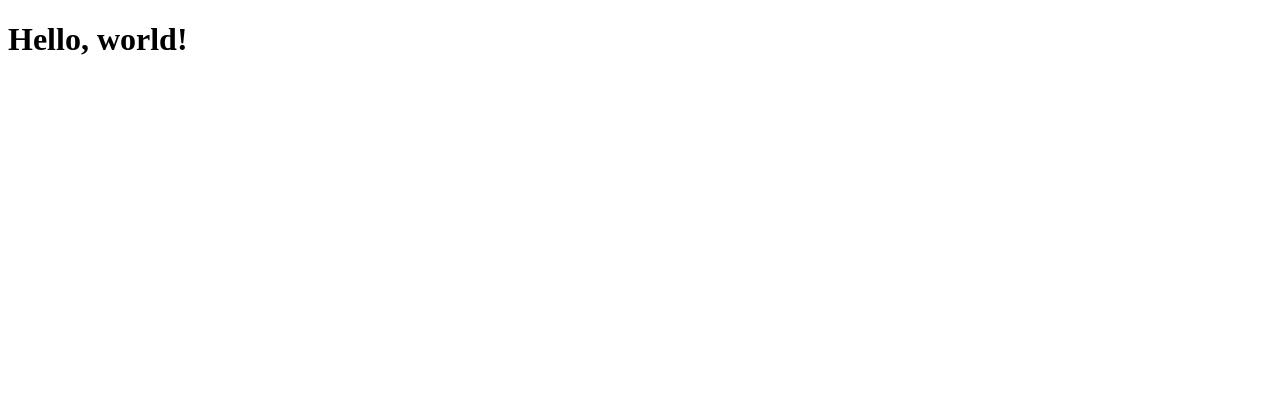
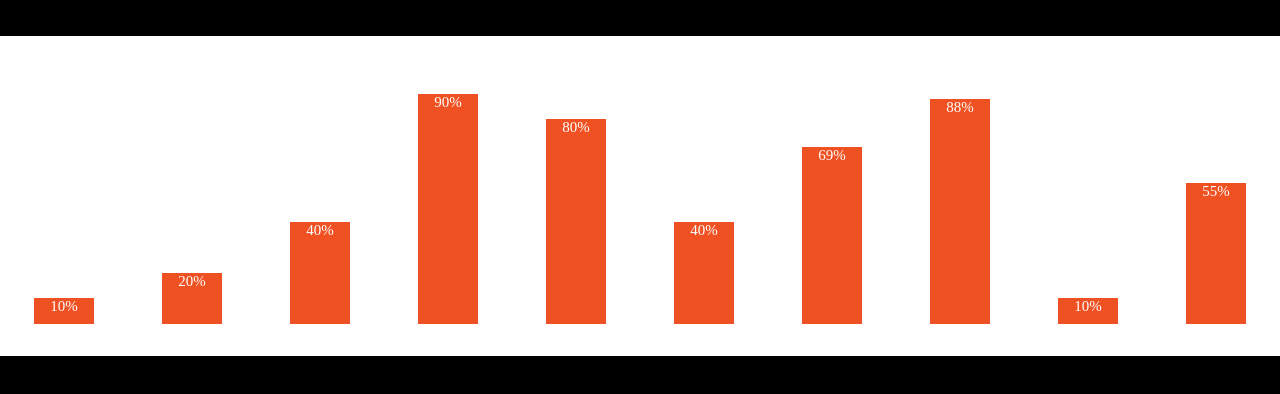
Before and after one commit to yenlt183861/FE-Web, a plain HTML site: page index.html in a window 1280 px wide. Drawn offline with nearby package versions, Linux system fonts and the light colour scheme.

Commit message:
note css

```diff
--- a/index.html
+++ b/index.html
@@ -1,36 +1,25 @@
-<!-- <!DOCTYPE html>
+<!DOCTYPE html>
 <html lang="en">
   <head>
     <meta charset="UTF-8" />
     <meta name="viewport" content="width=device-width, initial-scale=1.0" />
     <title>Document</title>
-
     <script src="main.js"></script>
-  </head>
-  <body></body>
-</html> -->
-
-<!DOCTYPE html>
-<html>
-  <head>
-    <meta charset="UTF-8" />
-    <title>Hello World</title>
-    <script src="https://unpkg.com/react@18/umd/react.development.js"></script>
-    <script src="https://unpkg.com/react-dom@18/umd/react-dom.development.js"></script>
-
-    <!-- Don't use this in production: -->
-    <script src="https://unpkg.com/@babel/standalone/babel.min.js"></script>
+    <link rel="stylesheet" href="note/style.css" />
   </head>
   <body>
-    <div id="root"></div>
-    <script type="text/babel">
-      function MyApp() {
-        return <h1>Hello, world!</h1>;
-      }
-
-      const container = document.getElementById("root");
-      const root = ReactDOM.createRoot(container);
-      root.render(<MyApp />);
-    </script>
+    <!-- Bar Chart with animation-->
+    <div class="chart-layout">
+      <div class="chart-layout__item" style="--percent: 10%">10%</div>
+      <div class="chart-layout__item" style="--percent: 20%">20%</div>
+      <div class="chart-layout__item" style="--percent: 40%">40%</div>
+      <div class="chart-layout__item" style="--percent: 90%">90%</div>
+      <div class="chart-layout__item" style="--percent: 80%">80%</div>
+      <div class="chart-layout__item" style="--percent: 40%">40%</div>
+      <div class="chart-layout__item" style="--percent: 69%">69%</div>
+      <div class="chart-layout__item" style="--percent: 88%">88%</div>
+      <div class="chart-layout__item" style="--percent: 10%">10%</div>
+      <div class="chart-layout__item" style="--percent: 55%">55%</div>
+    </div>
   </body>
 </html>
--- a/main.js
+++ b/main.js
@@ -7,6 +7,11 @@
  *  + convert to boolean is false
  *  + when compare (use === or !==) is undefined
  *  + typeof document.all => "undefined"
+ */
+
+/**
+ * Array
+ * method: for in, for of, at(), filter(), map(), reduce()
  */
 
 // includes method (only active with String, Array) => check string/element exist in String/Array
--- /dev/null
+++ b/note/style.css
@@ -0,0 +1,206 @@
+/* doc: https://developer.mozilla.org/en-US/ */
+/* caniuse: https://caniuse.com/ */
+
+
+* {
+    padding: 0;
+    margin: 0;
+    box-sizing: border-box;
+}
+
+html {
+    font-size: 62.5%;
+}
+
+body {
+    font-size: 1.5rem;
+}
+
+/* css variable */
+:root {
+    --primary-color: #000;
+}
+
+body {
+    --black-color: black; /* local css variable */
+    background-color: var(--primary-color);  /* use global css variable*/
+    color: var(--black-color);
+}
+
+/* css unit
+ * - absolute units:
+ *    + px (tương ứng với điểm ảnh trên thiết bị)
+ *    + pt, cm, mm, inch, pc (ít sử dụng)
+ * - relative units:
+ *    + % (0% - 100% phụ thuộc vào thẻ cha chứa nó)
+ *    + rem (phụ thuộc vào font-size thẻ html, mặc định font-size của thẻ html là 16px => 1rem = 16px)
+ *    + em (phụ thuộc vào thẻ gần nhất chứa nó có thuộc tính font-size)
+ *    + vw (viewport width) - 1vw = 1% browser's width, 100vw = 100% browser's width
+ *    + vh (viewport height) - 1vh = 1% browser's height, 100vh = 100% browser's height
+ */
+
+/*      box-sizing
+ * + content-box (default value)
+ *      width = content-width + padding left + padding right + border left + border right;
+ *          ex: style = "box-sizing: content-box; width:200px; border-width:2px; padding-width:20px;"
+ *          thì kích thước thật của element là 244px
+ * + border-box
+ *      content-width = width (nếu set width) - padding left - padding right - border left - border right;
+ *          ex: style="box-sizing: border-box; width:200px; border-width:2px; padding-width:20px;"
+ *          thì kích thước thật của element là 200px, nội dung có kích thước là 156px
+ */
+
+/*     background
+    1. background-clip: xđ background-color được áp dụng từ ranh giới nào
+     + border-box (default): đổ background từ border (ở dưới border)
+     + padding-box: đổ background từ padding (background ko ở dưới border)
+
+    2. background-image
+        - sử dụng nhiều hình ảnh làm nền: background-image: url("path1"),
+        url("path2"); // ảnh path1 sẽ đè lên ảnh path2
+        - sử dụng linear background: background-image: linear-gradient(rotation_direction, start_color, end_color);
+        có thể kết hợp với hình ảnh để tạo linear gradient cho ảnh (sử dụng rgba để có thể nhìn thấy ảnh)
+    3. backgound-size:
+        + 100px 100%/ auto 100% / 50% auto = 50% / auto auto; // kích thước ảnh nền width height
+        + contain: lấy chiều dài nhất của ảnh với đk ko bị che khuất, ko bị cắt xén ảnh
+        + cover: lấy chiều dài nhất của ảnh, chấp nhận che khuất ảnh, cắt xén ảnh
+    4. background-repeat
+        repeat(default)/no-repeat/repeat-x/repeat-y;
+        // lặp đi lặp lại ảnh nếu ảnh nhỏ hơn kích thước element
+    5. background-origin
+        default là padding-box
+        tương tự các giá trị của background-clip nhưng áp dụng cho background-image
+    6. background-position: điều chỉnh vị trí ảnh nền
+        center/ bottom right/ top left/ bottom = bottom center/ 10px = 10px center
+        top 20px right 20px // top right nhưng cách top 20px, cách right 20px (có thể điền giá trị âm)
+        30px 50px // cách gốc (thường gốc là top right) 30px theo ngang, 50px theo dọc
+
+
+    background shorthand:
+        bg-color bg-image bg-position bg-repeat / bg-size
+*/
+
+/* CSS function
+    - var()
+    - linear-gradient()
+    - rgba()
+    - rgb()
+    - calc() // tính toán giá trị, vd: calc(120px * 2) or calc(80% + 20px)
+    - attr() // dùng với pseudo-class
+        a:after {
+            content: "attr(href)",  // lấy giá trị của attribute href
+        }
+*/
+
+/* CSS pseudo-classes
+    + :root // tham chiếu đến root element (html)
+    + :hover
+    + :active
+    + :first-child
+    + :last-child
+    + ...
+*/
+
+/* CSS pseudo-elements
+    tạo element ko cần viết html
+    + ::before
+    + ::after
+    + ::first-letter
+    + ::first-line
+    + ::selection
+    + ...
+*/
+
+/* CSS position
+(dùng cùng top, left, right, bottom để định vị trí)
+    + relative // lấy vị trí ban đầu của nó để làm gốc tọa độ
+    + absolute // lấy vị trí của phần tử cha có chứa thuộc tính position làm gốc tọa độ
+    + fixed // lấy cửa sổ trình duyệt làm gốc tọa độ (ko chiếm ko gian)
+    + sticky // làm element bám dính (kết hợp cùng scroll, ko hỗ trợ trên nhiều trình duyệt)
+        position: sticky;
+        postion:-webkit-sticky; // set dòng này để hỗ trợ trên safari
+        top:0;
+*/
+
+/* Flexbox : https://developer.mozilla.org/en-US/docs/Learn/CSS/CSS_layout/Flexbox
+    display: flex/ inline-flex;
+
+    + main axis: hướng mà flex items sẽ được sắp xếp trong flex container (ngang/dọc)
+        main start, main end: sắp xếp thứ tự (ví dụ có 3 item 1,2,3)
+        (phụ thuộc vào hướng ngôn ngữ đọc trình duyệt trái -> phải ltr or phải -> trái rtl)
+            start: hiển thị lần lượt là 1,2,3
+            end: hiển thị lần lượt là 3,2,1
+        dồn tất cả theo hướng
+    + cross axis:
+
+
+    các thuộc tính:
+    1. flex-direction: row(default)|column; // thay đổi hướng của main axis
+    2. flex-wrap: nowrap(default)|wrap|wrap-reverse; // đẩy các items xuống dòng mới?
+    3. flex-basis: <length>; set kích thước flex items main axis
+    4. justify-content: flex-start|flex-end|center|space-between|space-around|space-evenly
+        căn các items theo main axis (set ở parent)
+    5. justify-self: flex-start|flex-end|center; căn theo main axis (set riêng cho item cụ thể)
+    6. align-content: flex-start|flex-end|center; tương tự justify-content nhưng cho cross axis
+    7. align-self: flex-start|flex-end|center; tương tự như justify-selft nhưng cho cross axis
+    8. flex-grow: <number>;
+    9. flex-shrink: <number>;
+    10. flex: <number>;
+    // shorthand của flex-grow, flex-shrink, flex-basis
+    ex: flex: 1
+     => flex-grow: 1;
+        flex-shrink: 1;
+        flex-basis: 1;
+    // (set cho item) item sẽ chiếm hết ko gian có sẵn còn lại theo main axis
+    (nếu nhiều item thì chia theo tỉ lệ)
+    11. order: <number>; // quyết định thứ tự hiển thị (set cho item)
+     ví dụ 3 item 1,2,3
+     mặc định hiển thị là 1,2,3
+     item nào có order lớn hơn thì sẽ hiển thị trước (ví dụ item 2 có order: 2) => hiển thị 2,1,3
+    12. flex-flow // shorthand của flex-direction và flex-wrap
+     ex: flex-flow: row wrap;
+
+*/
+
+/* reponsive
+*/
+
+@media (min-width: 740px) {
+    .selector {
+        width: 100%;
+    }
+}
+
+/* animation
+*/
+.chart-layout {
+    margin: 36px auto 0 auto;
+    padding: 32px 0;
+    height: 320px;
+    background-color: #fff;
+    display: flex;
+    justify-content: space-around;
+}
+
+.chart-layout__item {
+    align-self: flex-end;
+    width: 60px;
+    color: #fff;
+    text-align: center;
+    height: var(--percent);
+    background-color: #EF5122;
+    animation: growth ease-in 0.75s;
+}
+
+@keyframes growth {
+    from {
+        opacity: 0;
+        height: calc(var(--percent) - 50%);
+    }
+
+    to {
+        opacity: 1;
+        height: var(--percent);
+    }
+
+}
```
